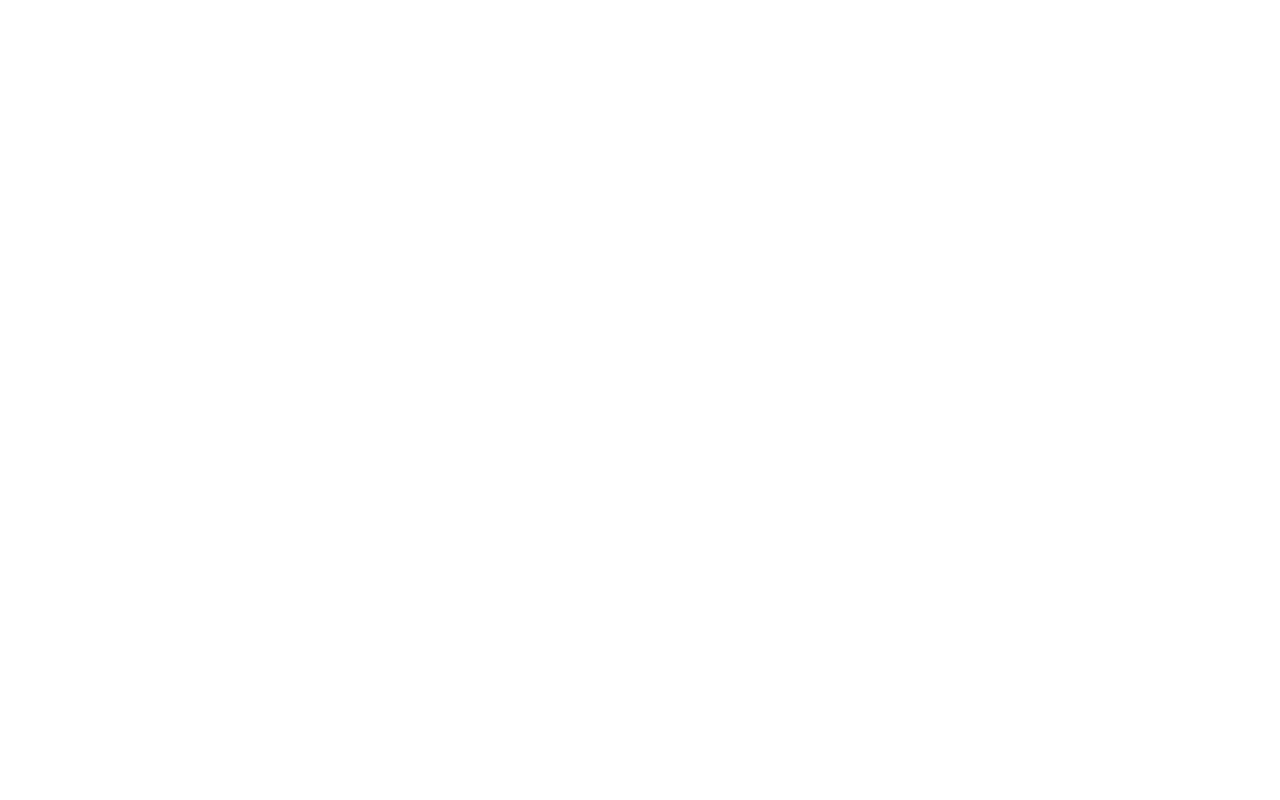
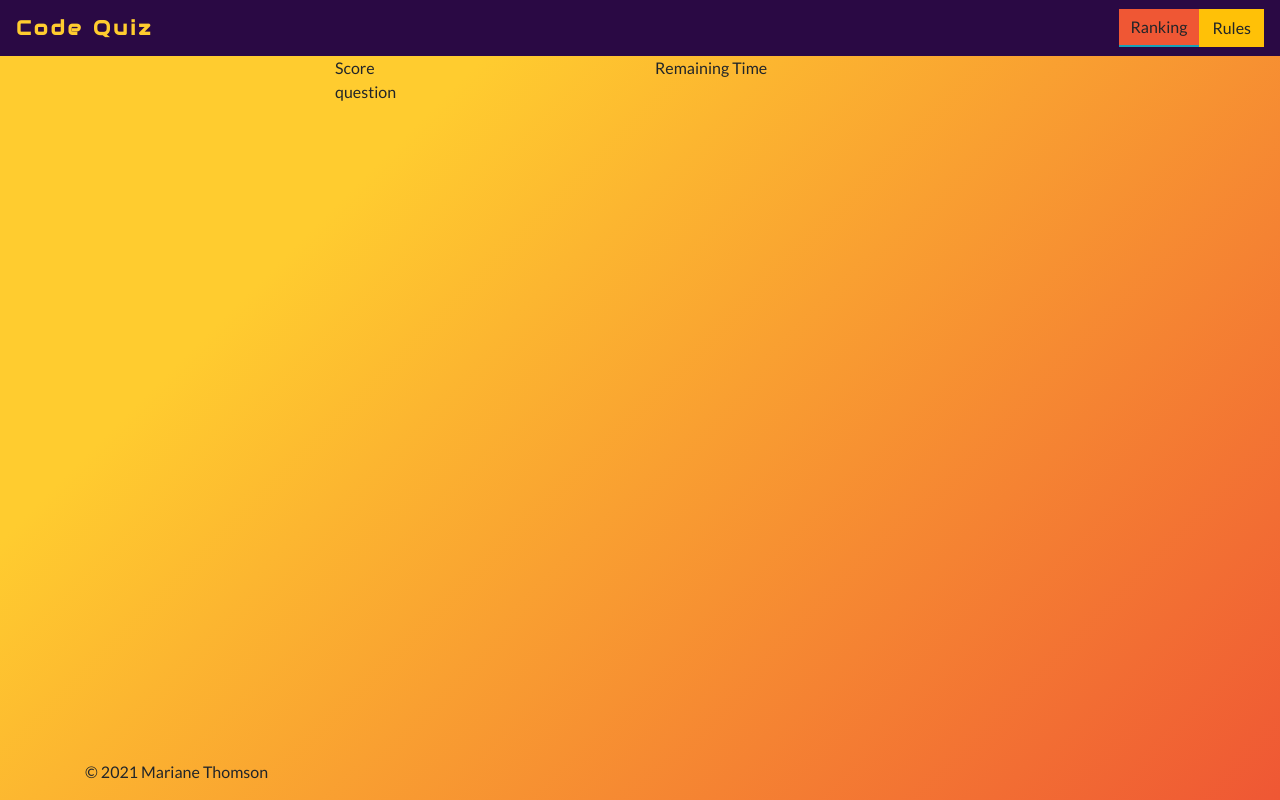
Before and after one commit to marianethomson/Code-Quiz-v2, a plain HTML site: page index.html in a window 1280 px wide. Drawn offline with nearby package versions, Linux system fonts and the light colour scheme.

Commit message:
most of css and html done

```diff
--- a/Assets/css/style.css
+++ b/Assets/css/style.css
@@ -1,2 +1,36 @@
-/*font-family: 'Audiowide', cursive;
-font-family: 'Lato', sans-serif;*/
+:root {
+  --outrageous-orange: #ef5734;
+  --sunglow: #ffcc2f;
+  --blackcurrant: #2a0944;
+  --christalle: #3b185f;
+}
+
+body {
+  font-family: "Lato", sans-serif;
+  background-color: var(--outrageous-orange);
+  background-image: linear-gradient(
+    315deg,
+    var(--outrageous-orange),
+    var(--sunglow) 74%
+  );
+}
+
+.nav-custom {
+  background-color: var(--blackcurrant);
+}
+.custom-brand {
+  font-family: "Audiowide", cursive;
+  font-weight: 900;
+  letter-spacing: 3px;
+  color: var(--sunglow);
+}
+
+.custom-btn {
+  border-radius: 0%;
+}
+
+#ranking {
+  background-color: var(--outrageous-orange);
+  border: none;
+  box-shadow: none;
+}
--- a/index.html
+++ b/index.html
@@ -24,7 +24,43 @@
     <!--Custom CSS-->
     <link rel="stylesheet" href="./Assets/css/style.css" />
   </head>
-  <body>
+  <body class="min-vh-100">
+    <nav class="navbar nav-custom">
+      <a class="navbar-brand custom-brand">Code Quiz</a>
+      <div class="bg-info clearfix">
+        <button
+          class="btn btn-warning custom-btn my-2 my-sm-0 float-right"
+          id="rules"
+        >
+          Rules
+        </button>
+        <button class="btn custom-btn my-2 my-sm-0 float-right" id="ranking">
+          Ranking
+        </button>
+      </div>
+    </nav>
+    <div class="container-fluid">
+      <div class="row">
+        <div class="col-md-2 col-lg-3 invisible"></div>
+        <div class="col-6 col-md-4 col-lg-3">Score</div>
+        <div class="col-6 col-md-4 col-lg-3">Remaining Time</div>
+        <div class="col-md-2 col-lg-3 invisible"></div>
+      </div>
+    </div>
+
+    <div class="container-fluid">
+      <div class="row">
+        <div class="col-md-2 col-lg-3 invisible"></div>
+        <div class="col-12 col-md-8 col-lg-6">question</div>
+        <div class="col-md-2 col-lg-3 invisible"></div>
+      </div>
+    </div>
+
+    <footer class="fixed-bottom">
+      <div class="container">
+        <p>&copy; 2021 Mariane Thomson</p>
+      </div>
+    </footer>
     <!--JQuery and Bootstrap js-->
     <script
       src="https://code.jquery.com/jquery-3.5.1.slim.min.js"
```
Also changed, not shown: Assets/Images/geometric-3037028.png (added), 1 other file.
